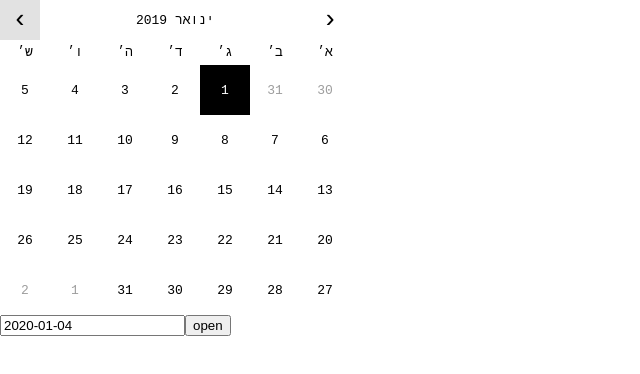
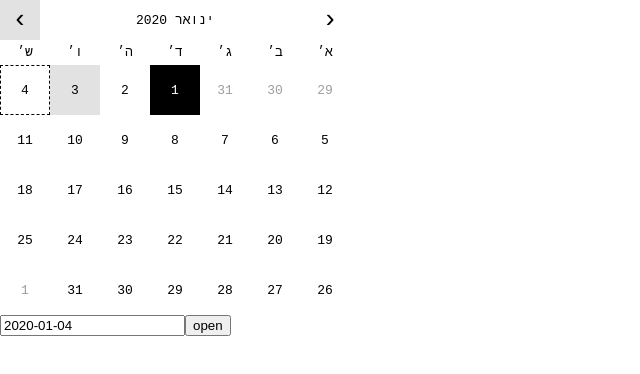
Before and after one commit to paitonic/calendarick, a React app: page /development in a window 1280 px wide. Shown: the whole page, without its empty margins (0-640 px from the left). Built offline with nearby package versions, Linux system fonts and the light colour scheme.

Commit message:
Mark today's day

```diff
--- a/src/DevelopmentPage.js
+++ b/src/DevelopmentPage.js
@@ -17,7 +17,7 @@ function format(date) {
 
 function Day(props) {
   const {onDayClick, disableDays} = useContext(PreferencesContext);
-  const {isIn} = useContext(CalendarContext);
+  const {isIn, isToday} = useContext(CalendarContext);
   const {state: {value}, dispatch} = useContext(StateContext);
   const isDisabled = disableDays(props.day.date);
 
@@ -40,6 +40,7 @@ function Day(props) {
         'day--is-outside-month': props.day.isOutsideMonth,
         'day--is-selected': isIn(props.day.date, value),
         'day--is-disabled': disableDays(props.day.date),
+        'day--is-today': isToday(props.day.date),
     })}
         onClick={handleClick}
         data-test-id={format(props.day.date)}>
@@ -690,7 +691,7 @@ export function DevelopmentPage(props) {
                 stateReducer={stateReducer}
                 selectionMode="range"
                 disableDays={shouldDayBeDisabled}
-                value={[new Date(2019, 0, 1)]}
+                value={[new Date(2020, 0, 1)]}
     />
 
       {/*<DateInput/>*/}
--- a/src/calendar.sass
+++ b/src/calendar.sass
@@ -13,6 +13,7 @@ $width: 350px
   text-align: center
   height: $cell-width
   cursor: pointer
+  border: 1px solid transparent
 
   &:hover:not(&--is-disabled)
     background-color: #000
@@ -25,6 +26,9 @@ $width: 350px
   &--is-disabled
     cursor: not-allowed
     background-color: #e2e2e2
+
+  &--is-today
+    border: 1px dashed #000
 
 .day--with-border
   border: 1px solid #e2e2e2
@@ -44,7 +48,6 @@ $width: 350px
 
 .month
   border-spacing: 0
-  border-collapse: collapse
   background-color: #ffffff
 
 .header
--- a/src/calendar/index.js
+++ b/src/calendar/index.js
@@ -16,7 +16,8 @@ import {
   isIn,
   nextDayOf,
   prevDayOf,
-  clone
+  clone,
+  isToday
 } from './calendar';
 
 
@@ -96,6 +97,10 @@ export function calendar({
 
     clone(...args) {
       return clone(...args);
+    },
+
+    isToday(...args) {
+      return isToday(...args);
     }
   }
 }
```
Also changed, not shown: cypress/integration/calendarik_spec.js (+5 -0 lines).
